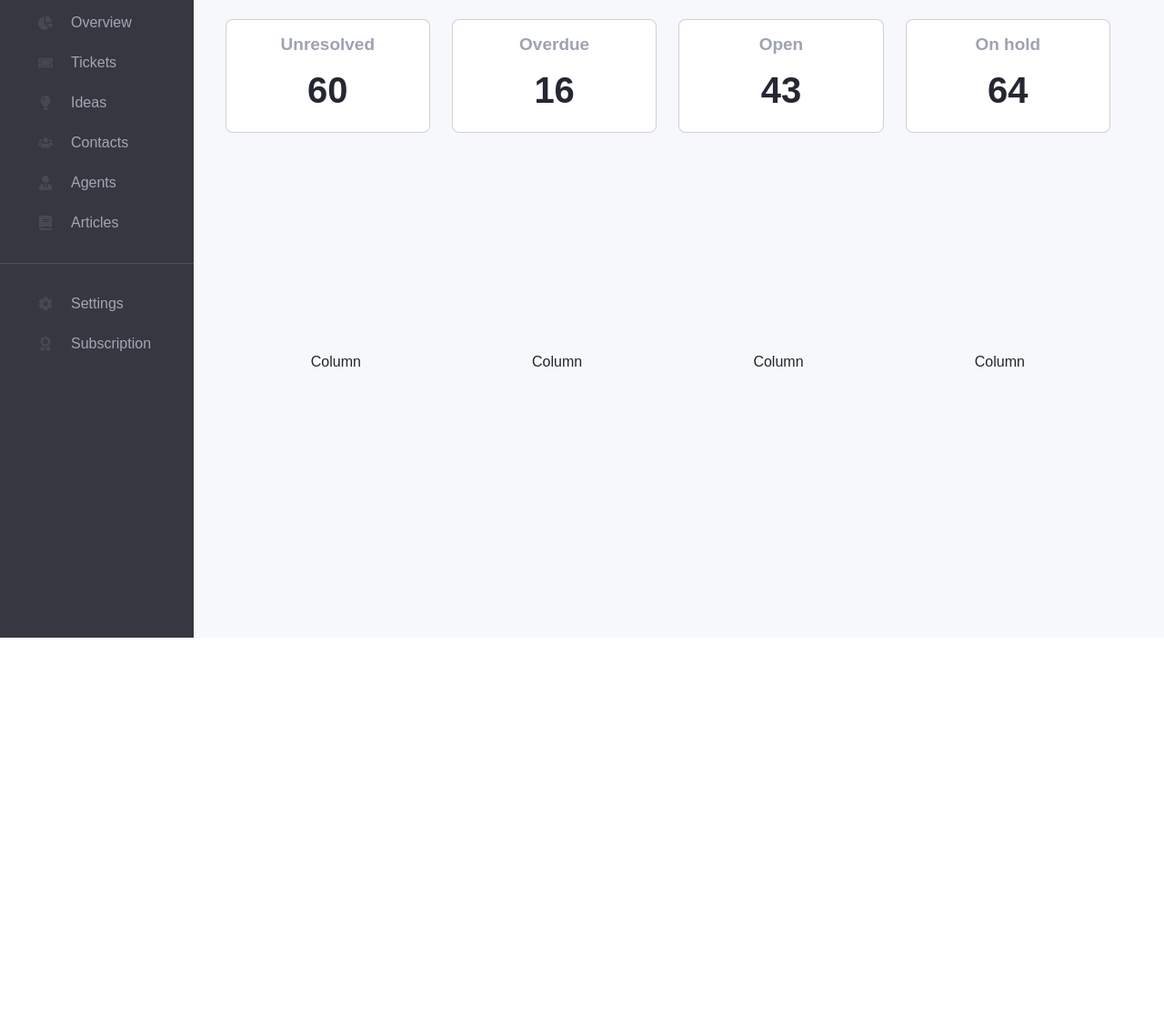
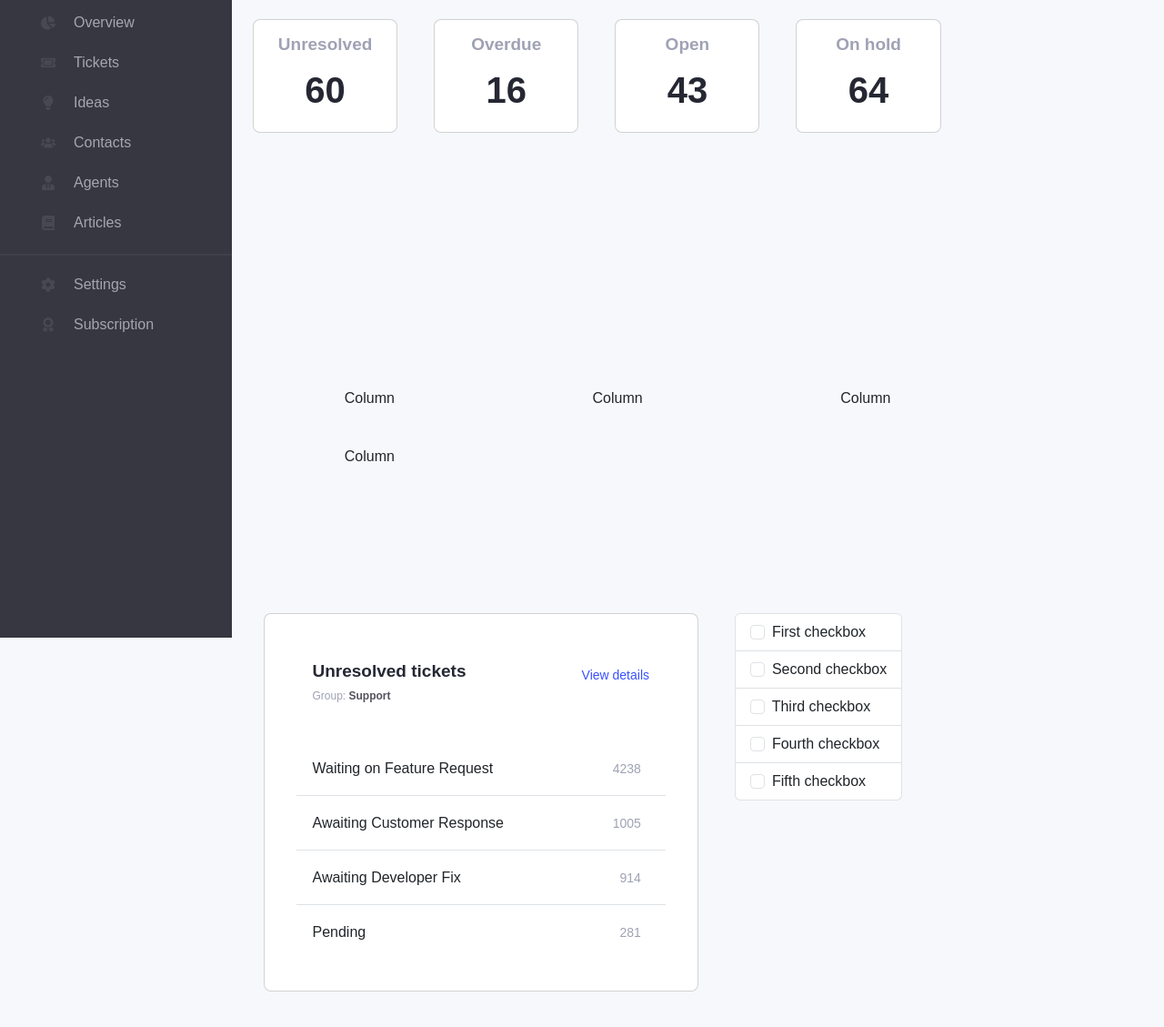
Before and after one commit to lNanami/Assignment_5_Bootsrap, a website: page Public/index.html in a window 1280 px wide. Shown: the part 99-1228 px from the top of the page at 91% size. Before the commit the page ends 800 px from the top, so only its background shows below. Drawn offline with nearby package versions, Linux system fonts and the light colour scheme; a web font is replaced by a local one.

Commit message:
Tickets section

```diff
--- a/Public/index.html
+++ b/Public/index.html
@@ -106,7 +106,9 @@
           Articles
         </li>
         <!-- divisor -->
-        <div id="div_R"></div>
+        <svg width="255" height="2" viewBox="0 0 255 2" fill="none" xmlns="http://www.w3.org/2000/svg">
+          <path opacity="0.4" d="M0 1H255" stroke="rgba(159, 162, 180, 0.4)" />
+        </svg>
         <!-- settings logo -->
         <li style="color: #A4A6B3">
           <svg class="li_img" width="16" height="16" viewBox="0 0 16 16" fill="none" xmlns="http://www.w3.org/2000/svg">
@@ -161,7 +163,7 @@
       <!-- Section Cards -->
       <div class="row">
         <!-- card 1 -->
-        <div class="col-sm-3 mb-3 mb-sm-0">
+        <div class="col-sm-2 mb-3 mb-sm-0" style="padding: 0;">
           <div class="card">
             <div class="card-body">
               <h5 class="card-title">Unresolved</h5>
@@ -171,7 +173,7 @@
         </div>
 
         <!-- card 2 -->
-        <div class="col-sm-3 mb-3 mb-sm-0">
+        <div class="col-sm-2 mb-3 mb-sm-0" style="padding: 0;">
           <div class="card">
             <div class="card-body">
               <h5 class="card-title">Overdue</h5>
@@ -181,7 +183,7 @@
         </div>
 
         <!-- card 3 -->
-        <div class="col-sm-3 mb-3 mb-sm-0">
+        <div class="col-sm-2 mb-3 mb-sm-0" style="padding: 0;">
           <div class="card">
             <div class="card-body">
               <h5 class="card-title">Open</h5>
@@ -191,7 +193,7 @@
         </div>
 
         <!-- card 4 -->
-        <div class="col-sm-3 mb-3 mb-sm-0">
+        <div class="col-sm-2 mb-3 mb-sm-0" style="padding: 0;">
           <div class="card">
             <div class="card-body">
               <h5 class="card-title">On hold</h5>
@@ -200,7 +202,7 @@
           </div>
         </div>
 
-      <!-- end of cards section -->
+        <!-- end of cards section -->
       </div>
 
 
@@ -214,9 +216,69 @@
         </div>
       </div>
 
+      <!-- Section Tickets & Tasks -->
+      <div class="tickets-tasks">
+
+        <!-- Section Unresolved Tickets -->
+        <div class="card" style="width: 50%;">
+          <div class="card-body-title">
+            <div class="card-body">
+              <h5 class="card-title">Unresolved tickets</h5>
+              <p class="card-text">View details</p>
+            </div>
+            <h5>Group: <span>Support</span></h5>
+          </div>
+          <ul class="list-group">
+            <li class="list-group-item d-flex justify-content-between align-items-center">
+              Waiting on Feature Request
+              <span class="badge bg-primary rounded-pill">4238</span>
+            </li>
+            <li class="list-group-item d-flex justify-content-between align-items-center">
+              Awaiting Customer Response
+              <span class="badge bg-primary rounded-pill">1005</span>
+            </li>
+            <li class="list-group-item d-flex justify-content-between align-items-center">
+              Awaiting Developer Fix
+              <span class="badge bg-primary rounded-pill">914</span>
+            </li>
+            <li class="list-group-item d-flex justify-content-between align-items-center" style="border: none;">
+              Pending
+              <span class="badge bg-primary rounded-pill">281</span>
+            </li>
+          </ul>
+        </div>
 
 
 
+
+
+
+
+        <!-- Section Tasks -->
+        <ul class="list-group">
+          <li class="list-group-item">
+            <input class="form-check-input me-1" type="checkbox" value="" aria-label="...">
+            First checkbox
+          </li>
+          <li class="list-group-item">
+            <input class="form-check-input me-1" type="checkbox" value="" aria-label="...">
+            Second checkbox
+          </li>
+          <li class="list-group-item">
+            <input class="form-check-input me-1" type="checkbox" value="" aria-label="...">
+            Third checkbox
+          </li>
+          <li class="list-group-item">
+            <input class="form-check-input me-1" type="checkbox" value="" aria-label="...">
+            Fourth checkbox
+          </li>
+          <li class="list-group-item">
+            <input class="form-check-input me-1" type="checkbox" value="" aria-label="...">
+            Fifth checkbox
+          </li>
+        </ul>
+
+      </div>
 
 
 
--- a/src/scss/style.scss
+++ b/src/scss/style.scss
@@ -1,5 +1,6 @@
 // Defining the variables for reuse
-$font-family: "muli", sans-serif;
+
+// colors
 $main-bg-color: #f7f8fc;
 $sidebar-bg-color: #363740;
 $superlight-gray: #9fa2b4;
@@ -8,22 +9,26 @@ $blue-color: #3751FF;
 $light-blue: #dfe0eb27;
 $superdark-blue: #252733;
 $sidebar-item-color: #DDE2FF;
-$padding-header: 35px;
-$gap-icons: 20px;
-$font-weight-bold: 700;
 
 // fonts
+$font-family: "muli", sans-serif;
 $font-h1: 24px;
 $font-h2: 19px;
 $font-h3: 16px;
 $font-h4: 14px;
 $font-h5: 12px;
+$font-weight-bold: 700;
+
+// padding & gap
+$padding-header: 35px;
+$gap-icons: 20px;
+
+
 
 // Main body
 main {
   width: 100vw;
-  // I added 100vh because i can see when im working on it
-  height: 100vh;
+  height: auto;
   font-family: $font-family;
   display: flex;
   background-color: $main-bg-color;
@@ -33,6 +38,7 @@ main {
 .sidebar-desktop {
   width: 255px;
   height: 100vh;
+  position: fixed;
   background-color: $sidebar-bg-color;
 }
 
@@ -64,6 +70,8 @@ main {
     display: flex;
     align-items: center;
     padding: 10px;
+    box-sizing: border-box;
+    border-left: 3px solid transparent;
 
     .li_img {
       width: 16px;
@@ -87,20 +95,13 @@ main {
     svg {
       transition: fill 0.1s ease;
     }
+
     &:hover path {
       // I changed svg hover color but its not the same as the text, why (?)
       fill: rgba($sidebar-item-color, 1) !important;
     }
   }
 
-  // Line separation list sidebar
-  #div_R {
-    background-color: $light-blue;
-    width: 100%;
-    height: 1px;
-    margin-top: 22px;
-    margin-bottom: 22px;
-  }
 }
 
 
@@ -109,18 +110,24 @@ main {
 .main-page {
   // calc page without the sidebar size
   width: 100%;
-  height: 100vh;
+  height: auto;
   background-color: $main-bg-color;
   display: flex;
   flex-direction: column;
+  gap: calc($gap-icons * 2);
+  padding: 0 $padding-header (
+    $padding-header * 4) $padding-header;
+  padding-left: calc(255px + $padding-header
+  );
 
 
 // Sub Header main page
 .header-default {
   // header - sidebar size
-    width: calc(100% - 255px);
+  width: calc(100% - 255px - $padding-header);
   position: fixed;
-    padding: $padding-header;
+  z-index: 999;
+  padding: $padding-header $padding-header $padding-header 0;
   display: flex;
   align-items: center;
   flex-direction: row;
@@ -155,8 +162,9 @@ main {
 // Section cards
 .row {
   display: flex;
-    padding: 120px $padding-header;
+  padding: 120px 0;
   width: 100%;
+  gap: calc($gap-icons * 2);
 
   // Each card
   .card {
@@ -196,6 +204,92 @@ main {
 }
 
 
+// Section Today's trend graphic
 
 
+// Section Tickets & Tasks
+.tickets-tasks {
+  width: 100%;
+  display: flex;
+  flex-direction: row;
+  gap: calc($gap-icons * 2);
+
+
+  // Section Unresolved Tickets
+  .card {
+    padding: $padding-header;
+    border-radius: 8px;
+
+    .list-group {
+      border: none;
     }
+
+    .list-group-item {
+      border-top: none;
+      border-left: none;
+      border-right: none;
+      padding: calc($padding-header / 2);
+    }
+
+    .card-body-title {
+      padding: ($padding-header / 2) ($padding-header / 2) $padding-header (
+        $padding-header / 2
+      );
+
+    h5 {
+      font-size: $font-h5;
+      color: $superlight-gray;
+      font-weight: 500;
+
+      span {
+        color: rgba($superdark-blue, 0.8);
+        font-weight: 600;
+      }
+    }
+
+    .card-body {
+      display: flex;
+      justify-content: space-between;
+      align-items: center;
+      padding: 0;
+
+      h5 {
+        font-size: $font-h2;
+        color: $superdark-blue;
+        font-weight: $font-weight-bold;
+      }
+
+      p {
+        font-size: $font-h4;
+        color: $blue-color;
+      }
+    }
+  }
+
+  // List unresolved tickets
+  ul {
+    // left side numbers defining pattern
+    span {
+      font-size: $font-h4;
+      color: $superlight-gray;
+      background-color: transparent !important;
+      font-weight: unset;
+    }
+    // when hovering text list
+    li:hover {
+      color: $main-bg-color;
+      background-color: $blue-color !important;
+      font-weight: 700;
+      border-radius: 20px;
+      border: none;
+
+      span {
+        color: $main-bg-color;
+        background-color: $blue-color !important;
+        font-weight: 700;
+      }
+    }
+  }
+}
+}
+}
```
Also changed, not shown: Public/assets/css/style.css, 1 other file. Lines whose indentation alone changed are shown as unchanged.
